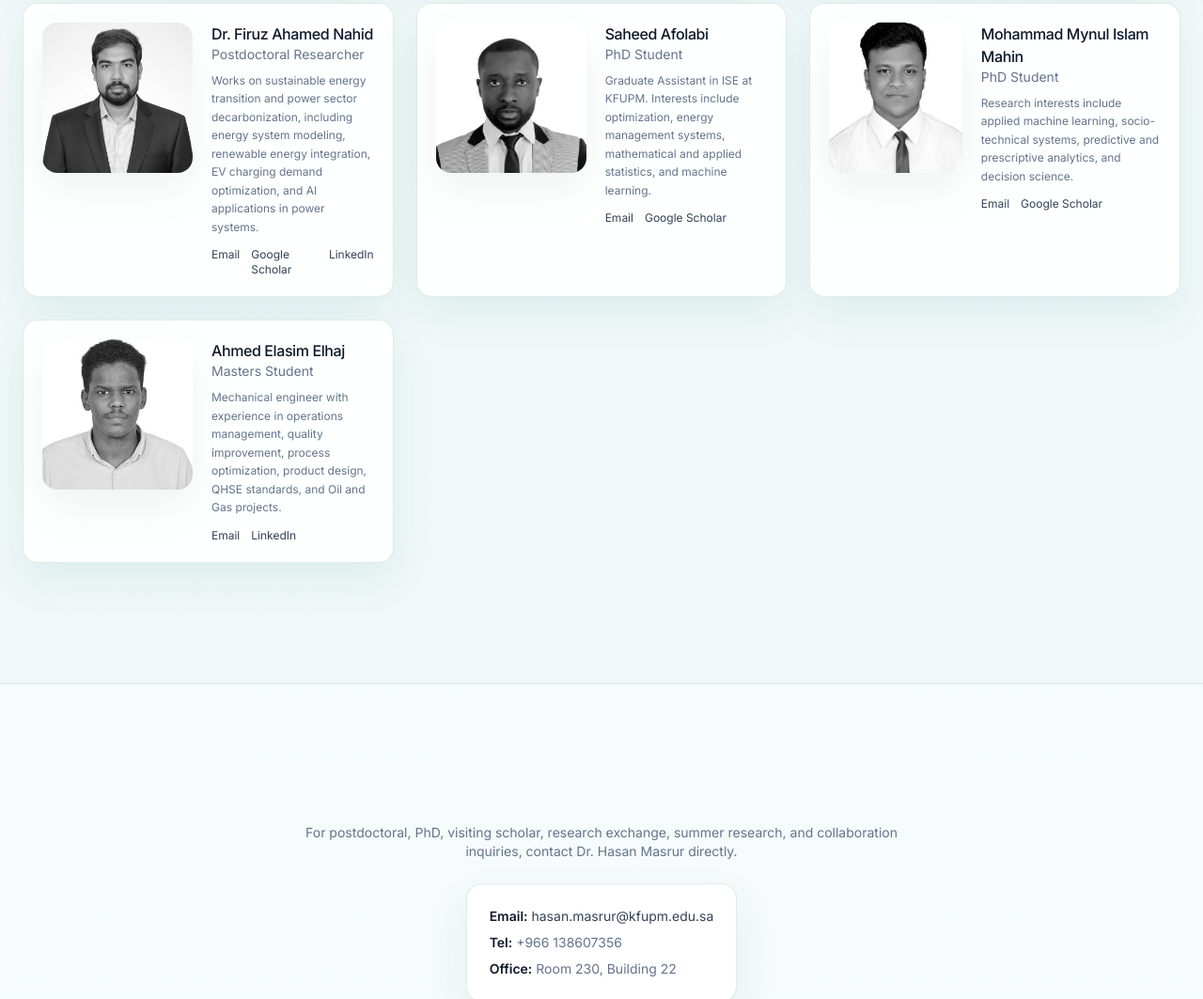
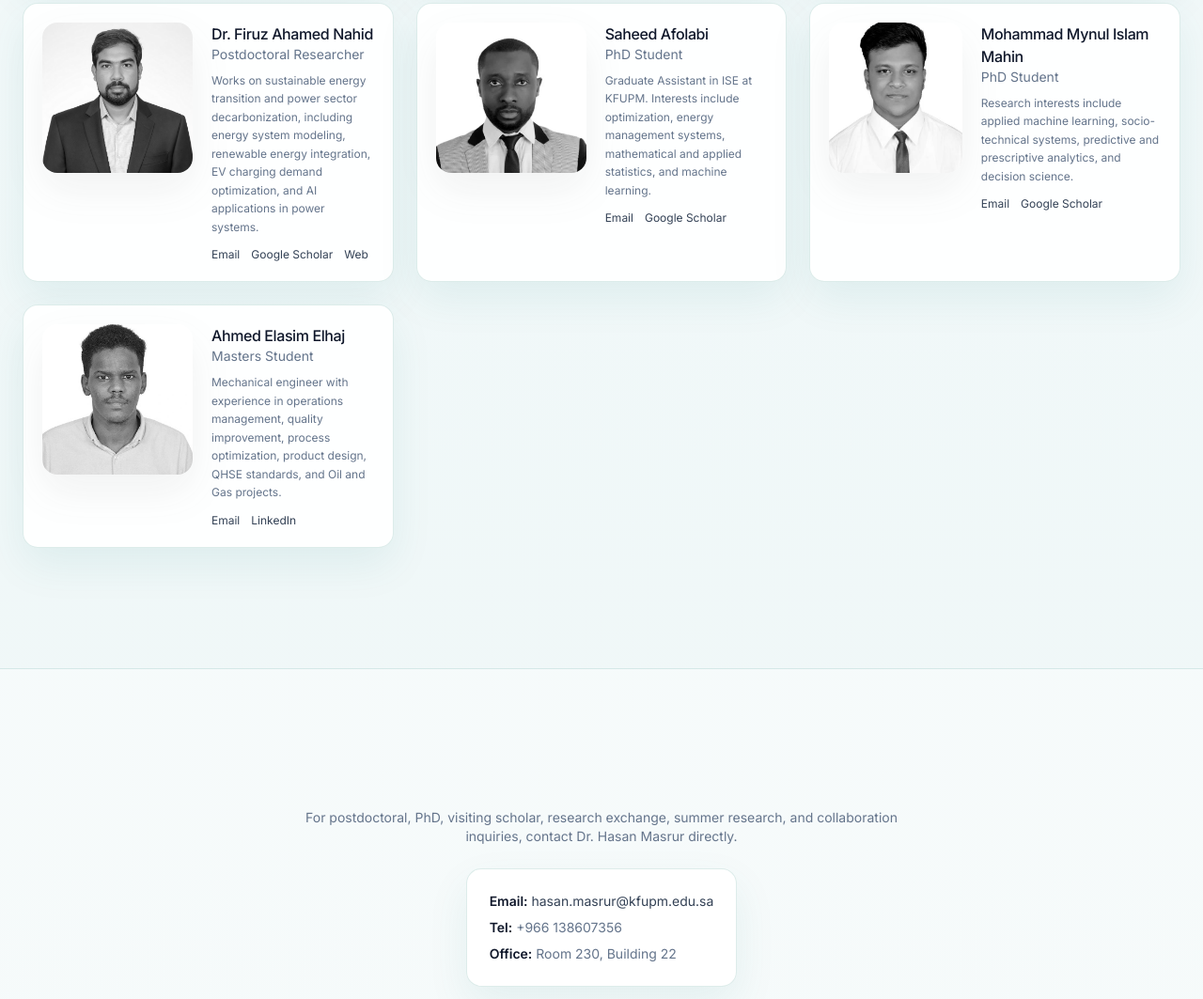
Before and after one commit to hmasrur/SERA-Lab-KFUPM, a plain HTML site: page index.html in a window 1280 px wide. Shown: the part 6058-7121 px from the top of the page at 94% size. Drawn offline with nearby package versions, Linux system fonts and the light colour scheme.

Commit message:
Update index.html

```diff
--- a/index.html
+++ b/index.html
@@ -476,7 +476,7 @@
                 <div class="rounded-2xl border border-white/5 bg-white/[0.02] p-5 hover:bg-white/[0.04] transition-colors">
                     <div class="flex flex-col sm:flex-row gap-5 items-start">
                         <img src="images/firuz-ahamed-nahid.jpg" alt="Dr. Firuz Ahamed Nahid" class="w-40 h-40 rounded-2xl object-cover grayscale hover:grayscale-0 transition-all duration-500" />
-                        <div><h4 class="text-base font-medium tracking-tight text-zinc-100">Dr. Firuz Ahamed Nahid</h4><p class="text-sm text-zinc-500 mb-2">Postdoctoral Researcher</p><p class="text-xs text-zinc-400 leading-relaxed mb-3">Works on sustainable energy transition and power sector decarbonization, including energy system modeling, renewable energy integration, EV charging demand optimization, and AI applications in power systems.</p><div class="flex gap-3 text-xs"><a href="mailto:firuz.ahamed06@gmail.com" class="text-zinc-300 hover:text-white">Email</a><a href="https://scholar.google.com/citations?user=uqPruO4AAAAJ&hl=en" target="_blank" rel="noopener" class="text-zinc-300 hover:text-white">Google Scholar</a><a href="https://www.linkedin.com/in/firuz-ahamed-nahid/" target="_blank" rel="noopener" class="text-zinc-300 hover:text-white">LinkedIn</a></div></div>
+                        <div><h4 class="text-base font-medium tracking-tight text-zinc-100">Dr. Firuz Ahamed Nahid</h4><p class="text-sm text-zinc-500 mb-2">Postdoctoral Researcher</p><p class="text-xs text-zinc-400 leading-relaxed mb-3">Works on sustainable energy transition and power sector decarbonization, including energy system modeling, renewable energy integration, EV charging demand optimization, and AI applications in power systems.</p><div class="flex gap-3 text-xs"><a href="mailto:firuz.nahid@kfupm.edu.sa" class="text-zinc-300 hover:text-white">Email</a><a href="https://scholar.google.com/citations?user=uqPruO4AAAAJ&hl=en" target="_blank" rel="noopener" class="text-zinc-300 hover:text-white">Google Scholar</a><a href="https://firuzahamed.github.io" target="_blank" rel="noopener" class="text-zinc-300 hover:text-white">Web</a></div></div>
                     </div>
                 </div>
 
```
